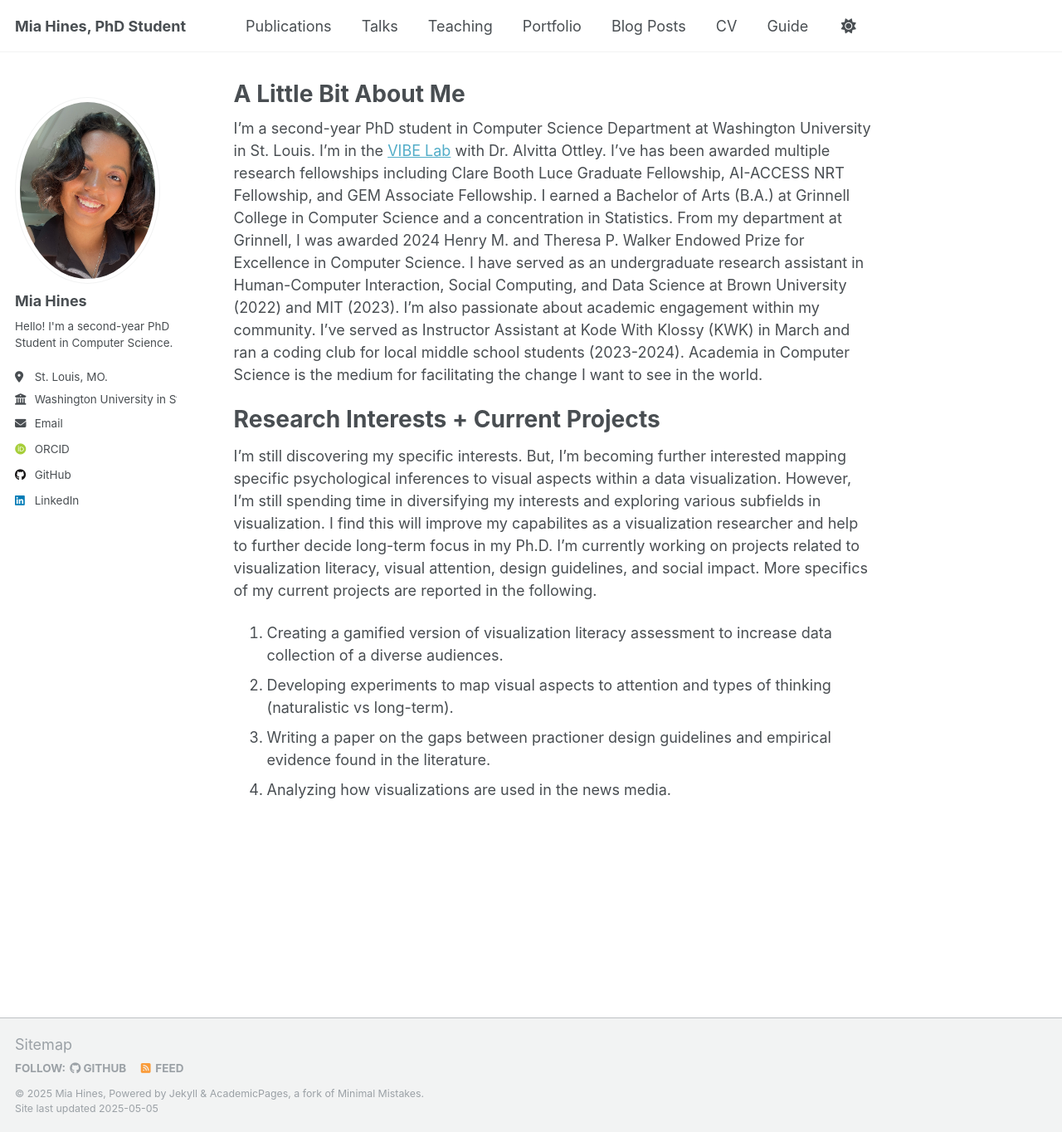
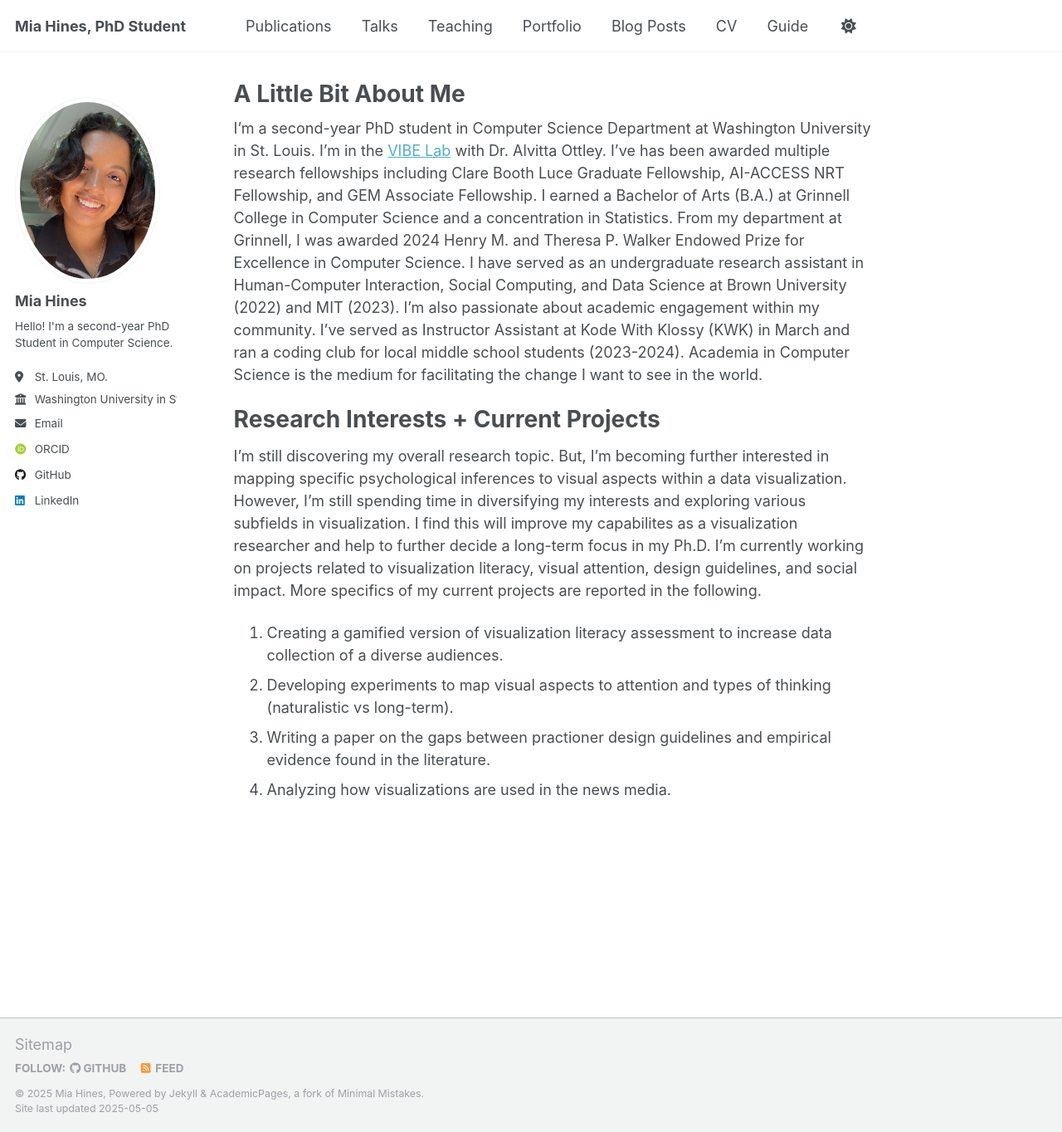
Before and after one commit to MiaHines/miahines.github.io, a Jekyll site: the page built from _pages/about.md, in a window 1280 px wide and 1364 px high. Shown: the whole window at 83% size. Built offline with Jekyll 4.4.1, drawn with Linux system fonts in a browser that asks for light colours; some web fonts are replaced.

Commit message:
some word corrects in research interests

```diff
--- a/_pages/about.md
+++ b/_pages/about.md
@@ -12,7 +12,7 @@ redirect_from:
 
 Research Interests + Current Projects
 ======
-I'm still discovering my specific interests. But, I'm becoming further interested mapping specific psychological inferences to visual aspects within a data visualization. However, I'm still spending time in diversifying my interests and exploring various subfields in visualization. I find this will improve my capabilites as a visualization researcher and help to further decide long-term focus in my Ph.D. I'm currently working on projects related to visualization literacy, visual attention, design guidelines, and social impact. More specifics of my current projects are reported in the following.
+I'm still discovering my overall research topic. But, I'm becoming further interested in mapping specific psychological inferences to visual aspects within a data visualization. However, I'm still spending time in diversifying my interests and exploring various subfields in visualization. I find this will improve my capabilites as a visualization researcher and help to further decide a long-term focus in my Ph.D. I'm currently working on projects related to visualization literacy, visual attention, design guidelines, and social impact. More specifics of my current projects are reported in the following.
 1. Creating a gamified version of visualization literacy assessment to increase data collection of a diverse audiences.
 1. Developing experiments to map visual aspects to attention and types of thinking (naturalistic vs long-term).
 1. Writing a paper on the gaps between practioner design guidelines and empirical evidence found in the literature.
```
